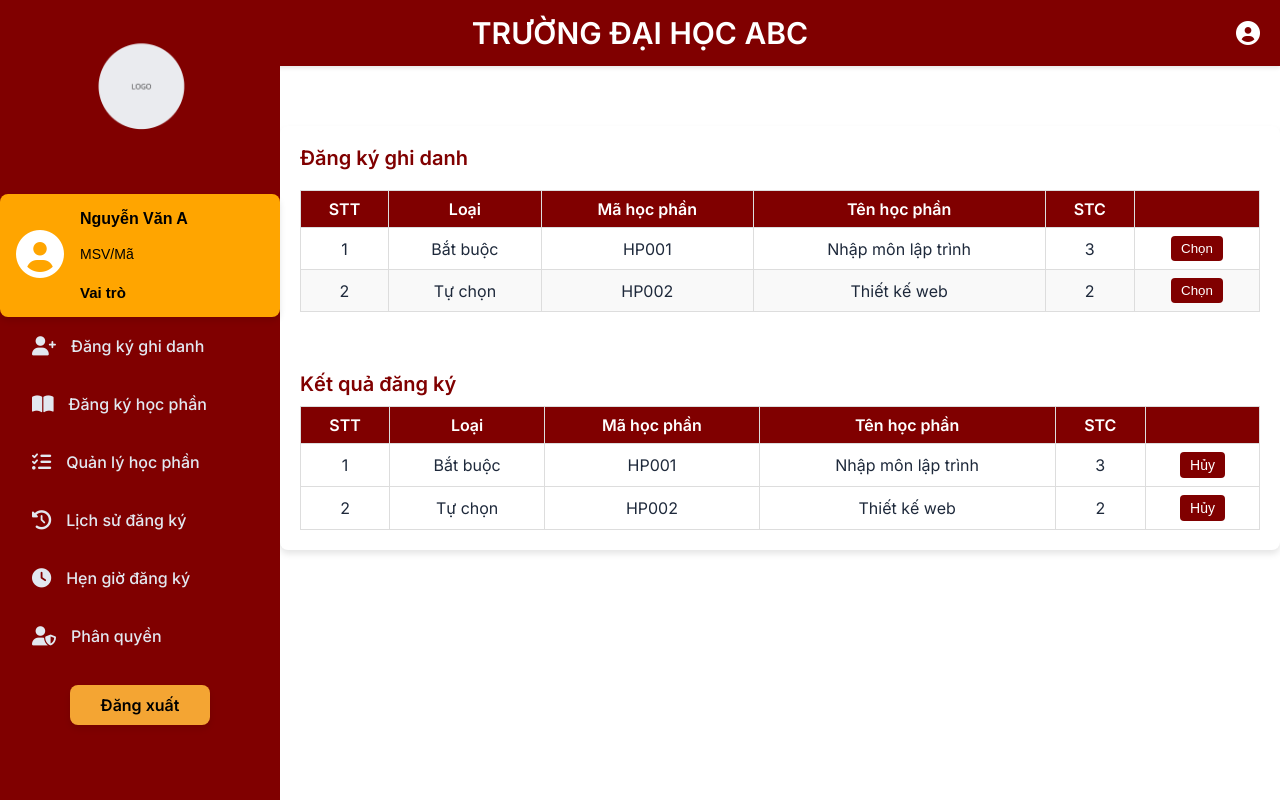
After one commit to XuanNguyen148/QLSV_N18, a Django app: page /ghi_danh/ in a window 1280 px wide. The commit adds this page. Run offline with Django 5.2, Linux system fonts and the light colour scheme.

Commit message:
abcababc

```diff
--- a/qlisvien/app/static/css/dashboard.css
+++ b/qlisvien/app/static/css/dashboard.css
@@ -1,6 +1,6 @@
 :root {
     --sidebar-bg: #800000;
-    --main-bg: #800000;
+    --main-bg: white;
     --card-bg: #ffffff;
     --text-primary: #1e293b;
     --text-secondary: #64748b;
@@ -14,22 +14,37 @@
 
 body {
     font-family: 'Inter', sans-serif;
-    background:white
+    background: white;
     color: var(--text-primary);
 }
 
 .header-bar {
-    width: 100%;
-    background-color: #800000 !important; /* Màu đỏ rượu */
+    display: flex;
+    justify-content: center; /* Căn giữa nội dung trong header */
+    align-items: center; /* Căn giữa theo chiều dọc */
+    background-color: #800000; /* Màu đỏ rượu */
     color: white;
-    text-align: center;
-    padding: 15px 0;
-    font-size: 24px;
+    padding: 15px 20px;
+    box-shadow: 0 2px 4px rgba(0, 0, 0, 0.1);
+    position: relative; /* Để định vị avatar2 */
+}
+
+.header-bar h1 {
+    margin: 0;
+    font-size: 30px;
     font-weight: bold;
     text-transform: uppercase;
-    box-shadow: 0 2px 4px rgba(0, 0, 0, 0.1);
+    flex: 1; /* Để chữ chiếm không gian giữa */
+    text-align: center; /* Căn giữa chữ */
 }
 
+.avatar2 {
+    font-size: 24px;
+    color: white;
+    cursor: pointer;
+    position: absolute; /* Định vị avatar2 */
+    right: 20px; /* Đẩy avatar2 sang phải */
+}
 /* Sidebar */
 .sidebar {
     width: 280px;
@@ -37,7 +52,8 @@ body {
     color: white;
     padding: 24px 0;
     position: fixed;
-    height: 100px;
+    top: 0px;  /* đúng bằng chiều cao header-bar */
+    height: 100%;
 }
 
 .sidebar-header {
@@ -50,14 +66,14 @@ body {
 }
 
 .university-logo {
-    width: 10px; /* Tăng kích thước logo nếu cần */
-    height: 10px;
+    width: 130px !important;
+    height: 130px !important;
     border-radius: 50%;
     object-fit: cover;
 }
 
 .profile-card {
-    background-color: var(--card-bg);
+    background-color: orange;
     border-radius: 8px;
     padding: 16px;
     color: black;
@@ -113,3 +129,53 @@ body {
 .sidebar-nav a i {
     font-size: 1.2rem;
 }
+
+.logout-button {
+    display: block;
+    margin: 20px auto;
+    padding: 10px 20px;
+    background-color: #f4a533; /* Màu cam */
+    color: black; /* Chữ đen */
+    text-align: center;
+    text-decoration: none;
+    font-weight: bold;
+    border-radius: 8px;
+    width: 50%; /* Đặt chiều rộng nút */
+    box-shadow: 0 4px 6px rgba(0, 0, 0, 0.1);
+    transition: background-color 0.3s ease;
+}
+
+.logout-button:hover {
+    background-color: #e0951e; /* Màu cam đậm hơn khi hover */
+}
+
+/* Dropdown menu */
+.dropdown-menu {
+    display: none;
+    position: absolute;
+    top: 60px;
+    right: 20px;
+    background-color: white;
+    border: 1px solid #ddd;
+    border-radius: 8px;
+    box-shadow: 0 4px 6px rgba(0, 0, 0, 0.1);
+    padding: 10px;
+    z-index: 1000;
+}
+
+/* Nút "Đổi mật khẩu" */
+.btn-change-password {
+    background-color: #800000; /* Màu đỏ rượu */
+    color: white;
+    border: none;
+    padding: 8px 12px;
+    border-radius: 4px;
+    cursor: pointer;
+    font-size: 14px;
+    width: 100%;
+    text-align: center;
+}
+
+.btn-change-password:hover {
+    background-color: #660000; /* Màu đỏ rượu đậm hơn khi hover */
+}
--- /dev/null
+++ b/qlisvien/app/static/css/ghi_danh.css
@@ -0,0 +1,88 @@
+.table-hocphan {
+    width: 100%;
+    border-collapse: collapse;
+    font-family: 'Inter', sans-serif;
+    margin-top: 20px;
+    margin-bottom: 60px; /* Tạo khoảng cách lớn hơn giữa bảng table-hocphan và phần tiếp theo */
+}
+
+.table-hocphan th, .table-hocphan td {
+    border: 1px solid #ddd;
+    padding: 8px;
+    text-align: center;
+}
+
+.table-hocphan th {
+    background-color: #800000; /* Màu đỏ rượu cho tiêu đề bảng */
+    color: white;
+}
+
+.table-hocphan tbody tr:nth-child(even) {
+    background-color: #f9f9f9;
+}
+
+.table-hocphan tbody tr:hover {
+    background-color: #ffecec;
+}
+
+.btn-action {
+    background-color: #800000; /* Màu đỏ rượu cho nút */
+    color: white;
+    border: none;
+    padding: 5px 10px;
+    border-radius: 4px;
+    cursor: pointer;
+    transition: background-color 0.3s ease;
+}
+
+.btn-action:hover {
+    background-color: #660000; /* Màu đỏ rượu đậm hơn khi hover */
+}
+
+/* Đảm bảo nội dung chính nằm gọn trong phần còn lại của body */
+.ghidanh-box {
+    margin-left: 280px; /* Đẩy nội dung sang phải để né sidebar (sidebar rộng 280px) */
+    margin-top: 60px; /* Đẩy nội dung xuống dưới để né header (header cao 60px) */
+    padding: 20px;
+    background-color: #ffffff; /* Màu nền trắng cho nội dung */
+    box-shadow: 0 4px 6px rgba(0, 0, 0, 0.1); /* Tạo hiệu ứng đổ bóng nhẹ */
+    border-radius: 8px; /* Bo góc cho nội dung */
+}
+
+.ghidanh-box h2 {
+    margin-bottom: 10px; /* Giữ chữ "Kết quả đăng ký" gần bảng table-ketqua */
+    font-size: 20px;
+    color: #800000; /* Màu đỏ rượu cho tiêu đề */
+}
+
+.table-ketqua {
+    margin-top: 0; /* Đảm bảo bảng không có khoảng cách thừa phía trên */
+    width: 100%;
+    border-collapse: collapse;
+}
+
+.table-ketqua th, .table-ketqua td {
+    border: 1px solid #ddd;
+    padding: 8px;
+    text-align: center;
+}
+
+.table-ketqua th {
+    background-color: #800000; /* Màu đỏ rượu cho tiêu đề bảng */
+    color: white;
+}
+
+.btn-cancel {
+    background-color: #800000; /* Màu đỏ rượu */
+    color: white;
+    border: none;
+    padding: 5px 10px;
+    border-radius: 4px;
+    cursor: pointer;
+    transition: background-color 0.3s ease;
+    font-size: 14px;
+}
+
+.btn-cancel:hover {
+    background-color: #660000; /* Màu đỏ rượu đậm hơn khi hover */
+}
--- a/qlisvien/app/templates/pages/dashboard.html
+++ b/qlisvien/app/templates/pages/dashboard.html
@@ -14,10 +14,16 @@
     {% block sidebar %}
     <div class="header-bar">
         <h1>TRƯỜNG ĐẠI HỌC ABC</h1>
+        <div class="avatar2">
+            <i class="fas fa-user-circle"></i>
+        </div>
+        <div class="dropdown-menu" id="dropdownMenu">
+            <button class="btn-change-password">Đổi mật khẩu</button>
+        </div>
     </div>
     <div class="sidebar">
         <div class="sidebar-header">
-            <img src="logotmu.png" alt="University Logo" class="university-logo">
+            <img src="{% static 'LOGO.png' %}" alt="University Logo" class="university-logo">
         </div>
         <div class="profile-card">
             <div class="avatar">
@@ -30,16 +36,35 @@
             </div>
         </div>
         <nav class="sidebar-nav">
-            <a href="#"><i class="fas fa-user-plus"></i> Đăng ký ghi danh</a>
+            <a href="{% url 'ghi_danh' %}"><i class="fas fa-user-plus"></i> Đăng ký ghi danh</a>
             <a href="#"><i class="fas fa-book-open"></i> Đăng ký học phần</a>
             <a href="#"><i class="fas fa-tasks"></i> Quản lý học phần</a>
             <a href="#"><i class="fas fa-history"></i> Lịch sử đăng ký</a>
             <a href="#"><i class="fas fa-clock"></i> Hẹn giờ đăng ký</a>
+            <a href="#"><i class="fas fa-user-shield"></i> Phân quyền</a>
         </nav>
+        <a href="#" class="logout-button">Đăng xuất</a>
     </div>
+    {% block content %}{% endblock %}
     {% endblock %}
+    {% block add_js %}{% endblock %}
 
-    {% block content %}{% endblock %}
-    {% block add_js %}{% endblock %}
+    <script>
+        function toggleDropdown() {
+            console.log("Avatar clicked"); // Kiểm tra sự kiện click
+            const dropdown = document.getElementById('dropdownMenu');
+            dropdown.style.display = dropdown.style.display === 'block' ? 'none' : 'block';
+        }
+
+        // Đóng menu khi nhấn ra ngoài
+        document.addEventListener('click', function (event) {
+            const dropdown = document.getElementById('dropdownMenu');
+            const avatar = document.querySelector('.avatar2');
+            if (!dropdown.contains(event.target) && !avatar.contains(event.target)) {
+                dropdown.style.display = 'none';
+            }
+        });
+    </script>
+
 </body>
 </html>
--- /dev/null
+++ b/qlisvien/app/templates/pages/ghi_danh.html
@@ -0,0 +1,78 @@
+{% extends 'pages/dashboard.html' %}
+{% load static %}
+
+{% block add_css %}
+    <title>Đăng ký ghi danh</title>
+    <link rel="stylesheet" href="{% static 'css/ghi_danh.css' %}">
+{% endblock %}
+
+{% block content %}
+    <div class="ghidanh-box">
+        <h2>Đăng ký ghi danh</h2>
+        <table class="table-hocphan">
+            <thead>
+                <tr>
+                    <th>STT</th>
+                    <th>Loại</th>
+                    <th>Mã học phần</th>
+                    <th>Tên học phần</th>
+                    <th>STC</th>
+                    <th></th> <!-- Cột không tên -->
+                </tr>
+            </thead>
+            <tbody>
+                <tr>
+                    <td>1</td>
+                    <td>Bắt buộc</td>
+                    <td>HP001</td>
+                    <td>Nhập môn lập trình</td>
+                    <td>3</td>
+                    <td><button class="btn-action">Chọn</button></td>
+                </tr>
+                <tr>
+                    <td>2</td>
+                    <td>Tự chọn</td>
+                    <td>HP002</td>
+                    <td>Thiết kế web</td>
+                    <td>2</td>
+                    <td><button class="btn-action">Chọn</button></td>
+                </tr>
+                <!-- Thêm dòng khác nếu cần -->
+            </tbody>
+        </table>
+
+        <h2>Kết quả đăng ký</h2>
+        <table class="table-ketqua">
+            <thead>
+                <tr>
+                    <th>STT</th>
+                    <th>Loại</th>
+                    <th>Mã học phần</th>
+                    <th>Tên học phần</th>
+                    <th>STC</th>
+                    <th></th> <!-- Cột không tên -->
+                </tr>
+            </thead>
+            <tbody>
+                <tr>
+                    <td>1</td>
+                    <td>Bắt buộc</td>
+                    <td>HP001</td>
+                    <td>Nhập môn lập trình</td>
+                    <td>3</td>
+                    <td><button class="btn-cancel">Hủy</button></td>
+                </tr>
+                <tr>
+                    <td>2</td>
+                    <td>Tự chọn</td>
+                    <td>HP002</td>
+                    <td>Thiết kế web</td>
+                    <td>2</td>
+                    <td><button class="btn-cancel">Hủy</button></td>
+                </tr>
+                <!-- Thêm dòng khác nếu cần -->
+            </tbody>
+        </table>
+    </div>
+    </div>
+{% endblock %}
--- a/qlisvien/app/urls.py
+++ b/qlisvien/app/urls.py
@@ -5,6 +5,6 @@ urlpatterns = [
     path('', views.index, name='index'),
     path('dashboard/', views.dashboard, name='dashboard'),
     path('login/', views.login_view, name='login'),
-    path('students/', views.student_list, name='student_list'),
+    path('ghi_danh/', views.ghi_danh, name='ghi_danh'),
     path('logout/', views.logout_view, name='logout'),  # Thêm route logout
 ]
--- a/qlisvien/app/views.py
+++ b/qlisvien/app/views.py
@@ -83,14 +83,5 @@ def logout_view(request):
     request.session.flush()
     return redirect('login')
 
-def student_list(request):
-    # Kiểm tra session
-    if not request.session.get('user_id'):
-        return redirect('login')
-
-    students = Student.objects.all()
-    context = {
-        'username': request.session.get('username'),
-        'students': students
-    }
-    return render(request, 'pages/student_list.html', context)
+def ghi_danh(request):
+    return render(request, 'pages/ghi_danh.html')
```
Also changed, not shown: qlisvien/app/static/css/student.css (deleted, +0 -84 lines), qlisvien/app/templates/pages/student_list.html (deleted, +0 -54 lines), logotmu.png (deleted), qlisvien/app/static/LOGO.png (added).
